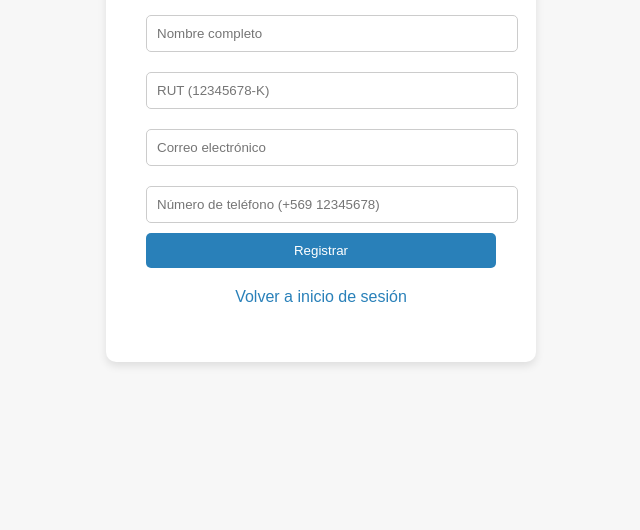
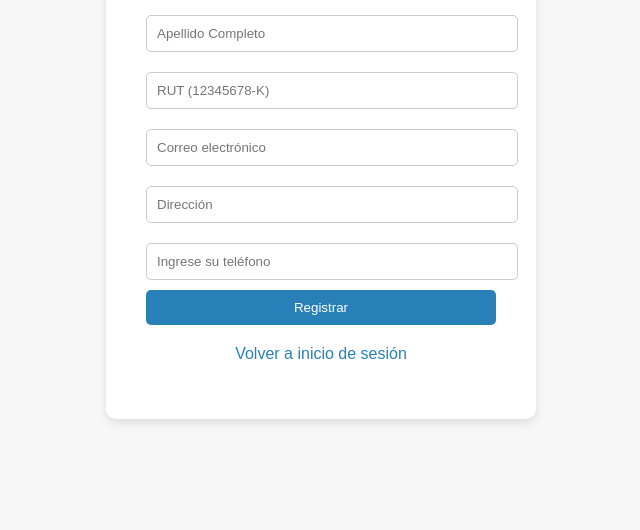
Before and after one commit to PurpleQuas4r/GVVI-Gestion_Vecinal_Villa_Inca, a plain HTML site: page Plantilla registro de usuario.html in a window 1280 px wide. Shown: the part 270-800 px from the top of the page, without its empty margins (319-959 px from the left). Drawn offline with Linux system fonts and the light colour scheme.

Commit message:
Update Plantilla registro de usuario.html

```diff
--- a/Plantilla registro de usuario.html
+++ b/Plantilla registro de usuario.html
@@ -74,6 +74,21 @@
             text-decoration: underline;
         }
     </style>
+
+    <script>
+        function validarTelefono(input) {
+            const valor = input.value;
+
+            // Expresión regular para aceptar solo + y números
+            const regex = /^\+?\d*$/;
+
+            // Si el valor no cumple con la expresión, se elimina el último carácter
+            if (!regex.test(valor)) {
+                input.value = valor.slice(0, -1);
+            }
+        }
+    </script>
+
 </head>
 <body>
 
@@ -84,7 +99,10 @@
 
         <form action="procesar_registro.php" method="post">
             <!-- Campo Nombre -->
-            <input type="text" name="nombre" placeholder="Nombre completo" required>
+            <input type="text" name="nombre" placeholder="Nombre Completo" required>
+
+            <!-- Campo Apellido -->
+            <input type="text" name="apellido" placeholder="Apellido Completo" required>
 
             <!-- Campo RUT -->
             <input type="text" name="rut" placeholder="RUT (12345678-K)" pattern="\d{7,8}-[0-9Kk]{1}" title="Formato del rut: 12345678-9 o 12345678-K" required>
@@ -92,14 +110,17 @@
             <!-- Campo Correo Electrónico -->
             <input type="email" name="correo" placeholder="Correo electrónico" required>
 
-            <!-- Campo Número de Teléfono -->
-            <input type="tel" name="telefono" placeholder="Número de teléfono (+569 12345678)" pattern="[0-9]{9}" title="Debe ser un número de 9 dígitos" required>
+            <!-- Campo Nombre -->
+            <input type="text" name="direccion" placeholder="Dirección" required>
+
+            <!-- Campo de teléfono con validación de solo números y + -->
+            <input type="tel" name="telefono" id="telefono" placeholder="Ingrese su teléfono" maxlength="12" required oninput="validarTelefono(this)" pattern="\+?[0-9]*">
 
             <!-- Botón de Enviar -->
             <input type="submit" value="Registrar">
         </form>
 
-        <p><a href="Intento login.html">Volver a inicio de sesión</a></p>
+        <p><a href="Plantilla inicio sesion.html">Volver a inicio de sesión</a></p>
     </div>
 </body>
 </html>
```
